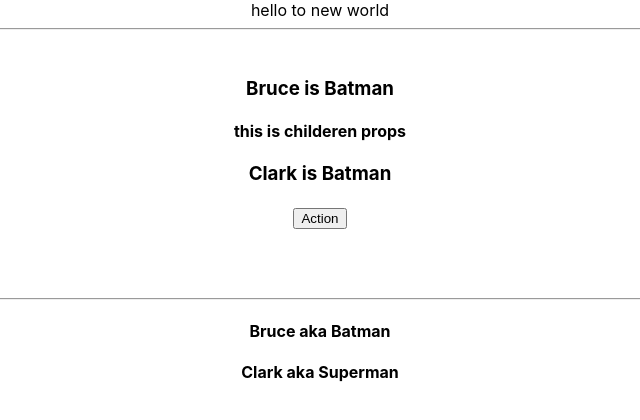
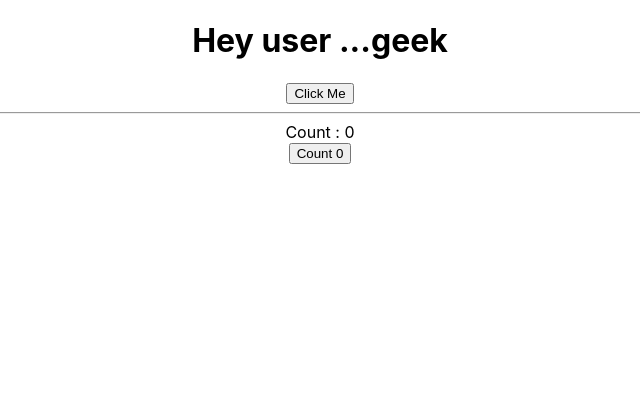
Before and after one commit to rajdavid/learn-react, a React (Create React App) app: page / in a window 1280 px wide. Shown: the top 420 px of the page, without its empty margins (320-960 px from the left). Built offline with nearby package versions, Linux system fonts and the light colour scheme.

Commit message:
state and set state

```diff
--- a/src/App.js
+++ b/src/App.js
@@ -1,34 +1,16 @@
 import React from 'react';
 import './App.css';
-//import { Hello } from './Componets/Hello';
-/*import Counter from './Componets/Counter'*/
-import { Greet } from './Componets/Greet';
-import { Welcome } from './Componets/Welcome';
-function App() {
+//import App1 from './service/App1'
+import Counter from './Componets/Counter';
+import State from './service/State';
+
+  function App() {
   return (
     <div className="App">
-      hello to new world
+      {/*<App1 />*/}
+      <State />
       <hr />
-      <br/>
-      <Greet name="Bruce" heroName=" Batman">
-        <p>this is childeren props</p>
-      </Greet>
-
-      <Greet name="Clark" heroName="Batman">
-        <button>Action</button>
-      </Greet>
-      <br/>
-      <br/>
-
-      <hr/>
-      <Welcome name="Bruce"  heroName="Batman"/>
-      <Welcome name="Clark" heroName="Superman"/>
-
-
-      {/*<Hello/>*/}
-      {/*<Counter />
-      <br/>*/}
-
+      <Counter/>
     </div>
   );
 }
--- a/src/Componets/Counter.js
+++ b/src/Componets/Counter.js
@@ -9,15 +9,30 @@ class Counter extends Component {
         }
     }
     incrementCount = () => {
-        this.setState({
-            count : this.state.count+1
-        })
+        // this.setState({
+        //     count : this.state.count+1
+        // },()=>{console.log('call back value ', this.state.count)}
+        //)
+        this.setState(prevState => ({
+            count:prevState.count+1
+        }))
+        console.log(this.state.count)
 
     }
+    incrementCountFive = () => {
+        this.incrementCount()
+        this.incrementCount()
+        this.incrementCount()
+        this.incrementCount()
+        this.incrementCount()
+    }
+
     render() {
         return (
             <div>
-                <button onClick={this.incrementCount}> Count {this.state.count}</button>
+                Count : {this.state.count}
+                <br/>
+                <button onClick={this.incrementCountFive}> Count {this.state.count}</button>
             </div>
         )
     }
--- /dev/null
+++ b/src/Componets/Message.js
@@ -0,0 +1,26 @@
+import React, { Component } from 'react'
+
+class Message extends Component {
+    constructor() {
+        super()
+        this.state = {
+            msg:'geek'
+        }
+    }
+    changeMessage() {
+        this.setState({
+            msg:'what is your goal in life'
+        })
+    }
+    render() {
+        return (
+            <div>
+                <h1>
+                    Hey user ...{this.state.msg}
+                </h1>
+                <button onClick={()=>this.changeMessage()}> Click Me</button>
+            </div>
+        )
+    }
+}
+export default Message
--- /dev/null
+++ b/src/service/App1.js
@@ -0,0 +1,35 @@
+import React from 'react';
+//import { Hello } from './Componets/Hello';
+/*import Counter from './Componets/Counter'*/
+import { Greet } from '../Componets/Greet';
+import { Welcome } from '../Componets/Welcome';
+function App1() {
+  return (
+    <div className="App">
+      hello to new world
+      <hr />
+      <br/>
+      <Greet name="Bruce" heroName=" Batman">
+        <p>this is childeren props</p>
+      </Greet>
+
+      <Greet name="Clark" heroName="Batman">
+        <button>Action</button>
+      </Greet>
+      <br/>
+      <br/>
+
+      <hr/>
+      <Welcome name="Bruce"  heroName="Batman"/>
+      <Welcome name="Clark" heroName="Superman"/>
+
+
+      {/*<Hello/>*/}
+      {/*<Counter />
+      <br/>*/}
+
+    </div>
+  );
+}
+
+export default App1;
--- /dev/null
+++ b/src/service/State.js
@@ -0,0 +1,9 @@
+import React from 'react'
+import Message from '../Componets/Message'
+export default function State() {
+    return (
+        <div>
+            <Message/>
+        </div>
+    )
+}
```
